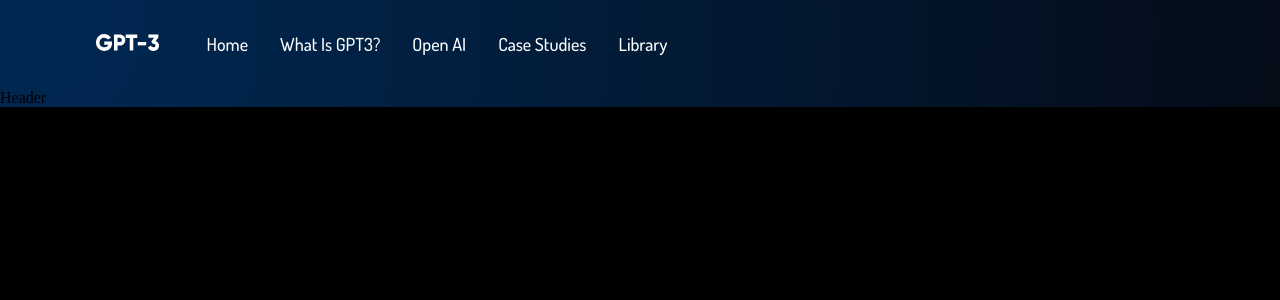
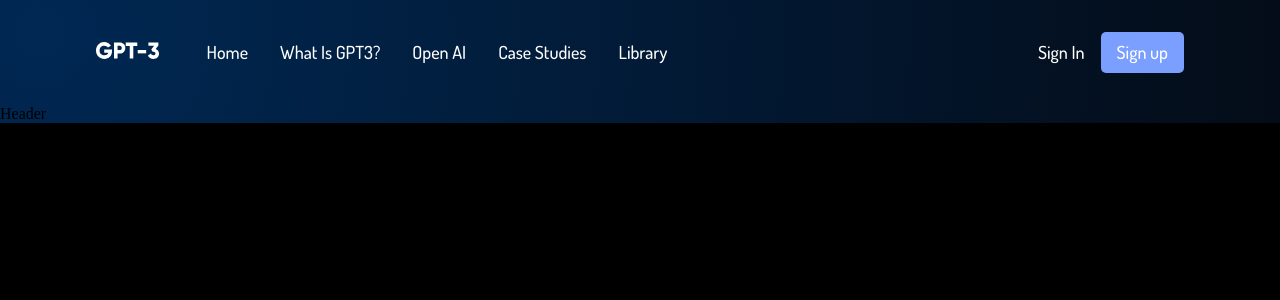
Before and after one commit to chevonnelise/UIUX-introducing-chatgpt3, a React (Create React App) app: page / in a window 1280 px wide. Shown: the top 300 px of the page. Built offline with nearby package versions, Linux system fonts and the light colour scheme.

Commit message:
edit navbar.css

```diff
--- a/src/components/navbar/Navbar.jsx
+++ b/src/components/navbar/Navbar.jsx
@@ -20,6 +20,10 @@
           <p><a href="#blog">Library</a></p>
         </div>
       </div>
+      <div className="gpt3__navbar-sign">
+        <p>Sign in</p>
+        <button type="button">Sign up</button>
+      </div>
     </div>
   )
 }
--- a/src/components/navbar/navbar.css
+++ b/src/components/navbar/navbar.css
@@ -54,3 +54,18 @@
     margin: 0 1rem;
     cursor: pointer;
 }
+
+.gpt3__navbar-sign button,
+.gpt3__navbar-menu_container button {
+    padding: 0.5rem 1rem;
+    color: #fff;
+    background: #7a9ffe;
+    font-family: var(--font-family);
+    font-weight: 500;
+    font-size: 18px;
+    line-height: 25px;
+    border-radius: 5px;
+    border: 0;
+    outline: none;
+    cursor: pointer;
+}
```
